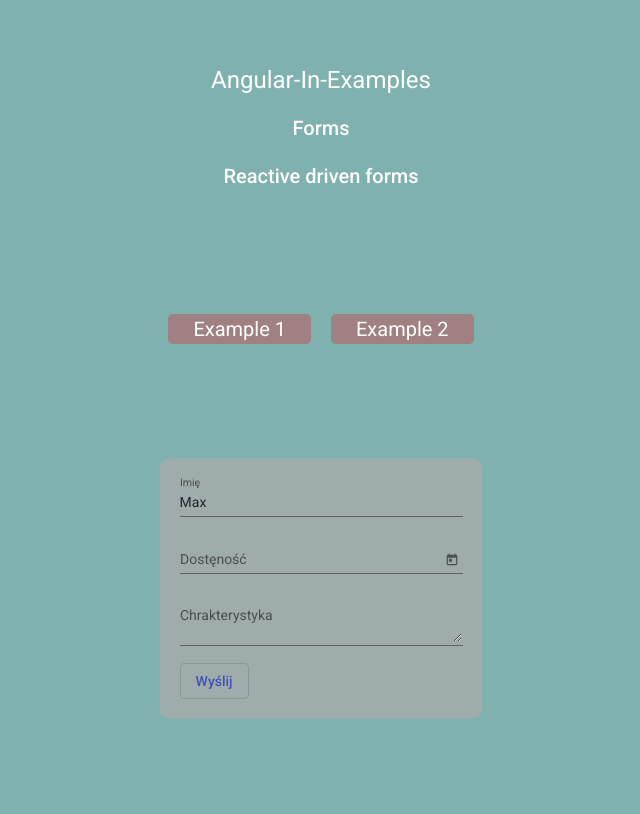
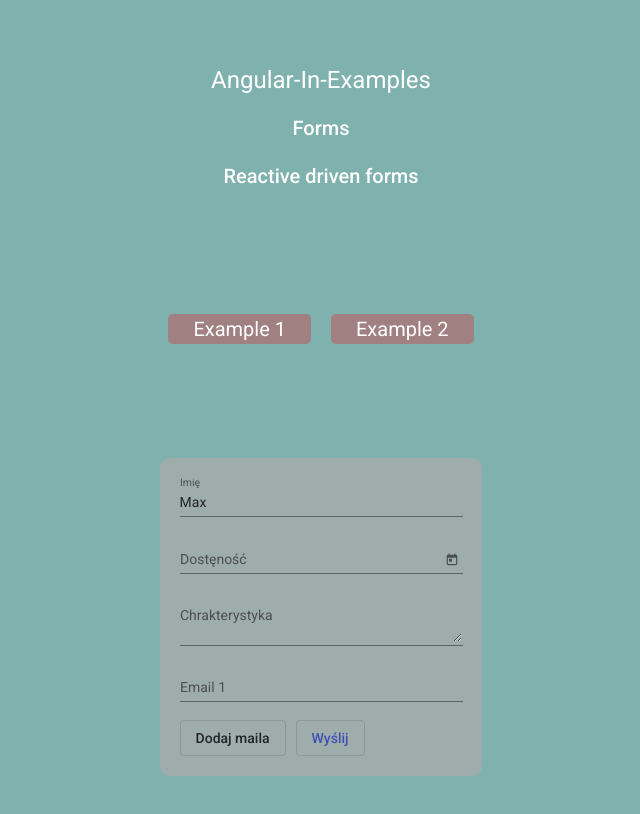
Before and after one commit to RafalM2000/forms, an Angular app: page /two in a window 1280 px wide. Shown: the top 814 px of the page, without its empty margins (319-959 px from the left). Built offline with nearby package versions, Linux system fonts and the light colour scheme.

Commit message:
FormArray

```diff
--- a/src/app/two/two.component.html
+++ b/src/app/two/two.component.html
@@ -28,6 +28,15 @@
                 formControlName = "description"
                 ></textarea>
             </mat-form-field>
+            <div formArrayName = "emails">
+                <span *ngFor = "let email of myFormModel.get('emails')['controls']; let i = index">
+                    <mat-form-field class="full-width">
+                        <mat-label>Email {{i +1}}</mat-label>
+                        <input [formControlName] = "i" matInput>
+                    </mat-form-field>
+                </span>
+            </div>
+            <button type="button" (click) = "addEmail()" mat-stroked-button>Dodaj maila</button>
           <button
           type="submit"
           color="primary"
--- a/src/app/two/two.component.ts
+++ b/src/app/two/two.component.ts
@@ -1,5 +1,5 @@
 import { Component, OnInit } from '@angular/core';
-import { FormControl, FormGroup } from '@angular/forms';
+import { FormArray, FormControl, FormControlDirective, FormGroup } from '@angular/forms';
 
 @Component({
   selector: 'app-two',
@@ -17,7 +17,10 @@ myFormModel: FormGroup;
         start: new FormControl(),
         end: new FormControl()
       }),
-      description: new FormControl('')
+      description: new FormControl(''),
+      emails: new FormArray([
+        new FormControl()
+      ])
     });
    }
 
@@ -27,4 +30,8 @@ myFormModel: FormGroup;
   onSubmit() {
     console.log('Formularz: ', this.myFormModel.value);
   }
+
+  addEmail() {
+    (this.myFormModel.get('emails') as FormArray).push(new FormControl());
+  }
 }
```
